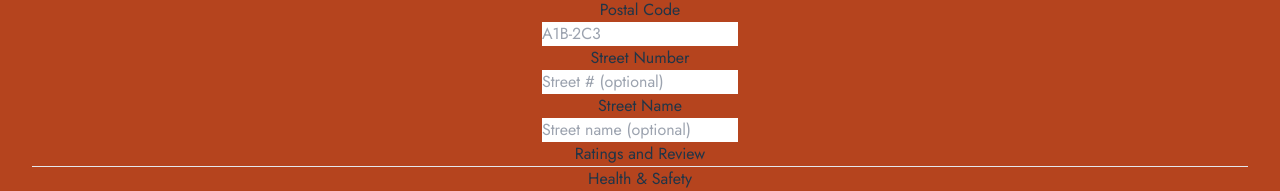
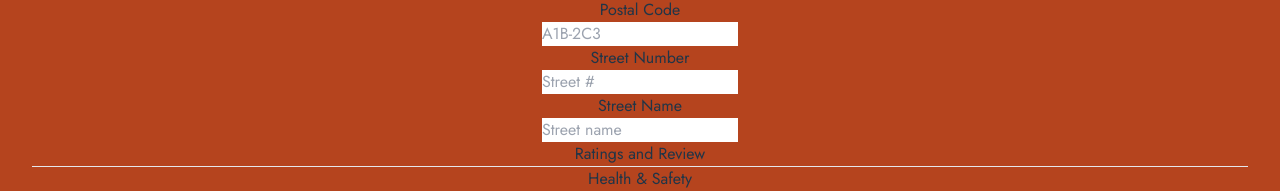
Before and after one commit to garrickhenne/tenant, a React (Vite) app in the folder frontend/: page /reviews/new in a window 1280 px wide. Shown: the part 354-545 px from the top of the page. Built offline with nearby package versions, Linux system fonts and the light colour scheme.

Commit message:
Remove optional into required for street num and name

```diff
--- a/frontend/src/components/ReviewForm/PropertySection.jsx
+++ b/frontend/src/components/ReviewForm/PropertySection.jsx
@@ -14,10 +14,9 @@ const PropertySection = () => {
       <div className="flex-grow">
         <AutoCompleteInput val={postCode} setVal={setPostCode} />
       </div>
-      {/* <InputTextBox labelText='Postal Code' placeHolderText='A1B-2C3' val={postCode} setVal={setPostCode} /> */}
-      <InputTextBox labelText='Street Number' placeHolderText='Street # (optional)' val={streetNumber} setVal={setStreetNumber} />
+      <InputTextBox labelText='Street Number' placeHolderText='Street #' val={streetNumber} setVal={setStreetNumber} />
       <div className="flex-grow">
-        <InputTextBox labelText='Street Name' placeHolderText='Street name (optional)' inputWidth={80} val={streetName} setVal={setStreetName} />
+        <InputTextBox labelText='Street Name' placeHolderText='Street name' inputWidth={80} val={streetName} setVal={setStreetName} />
       </div>
     </FormSection>
   );
```
